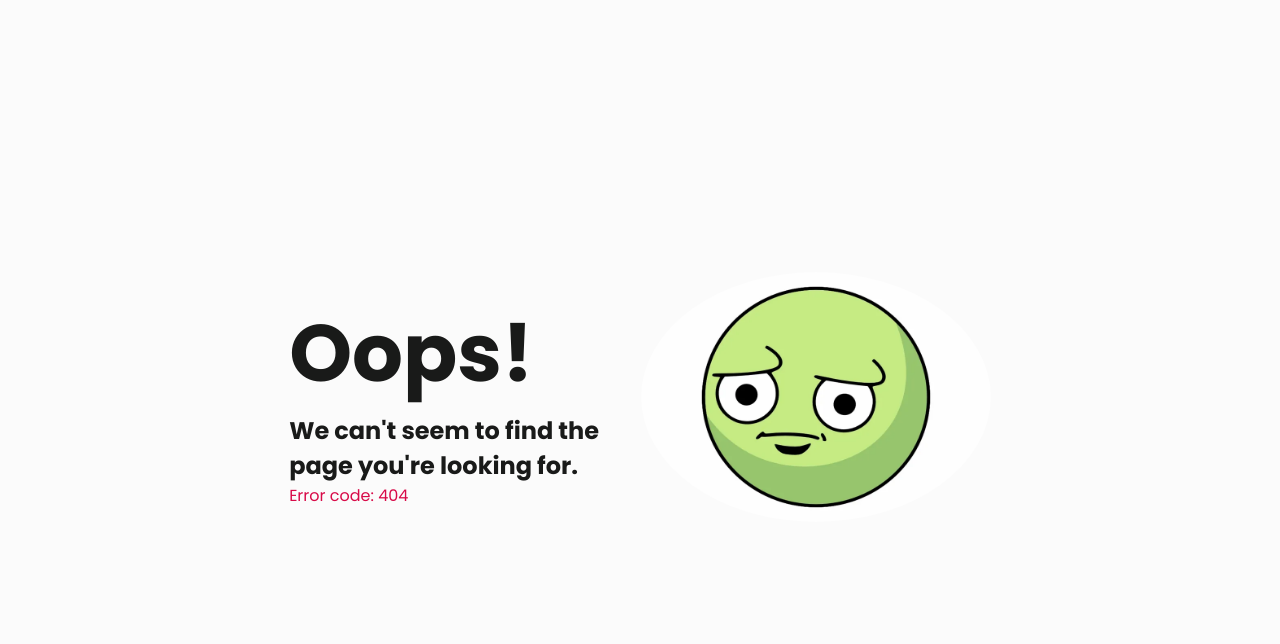
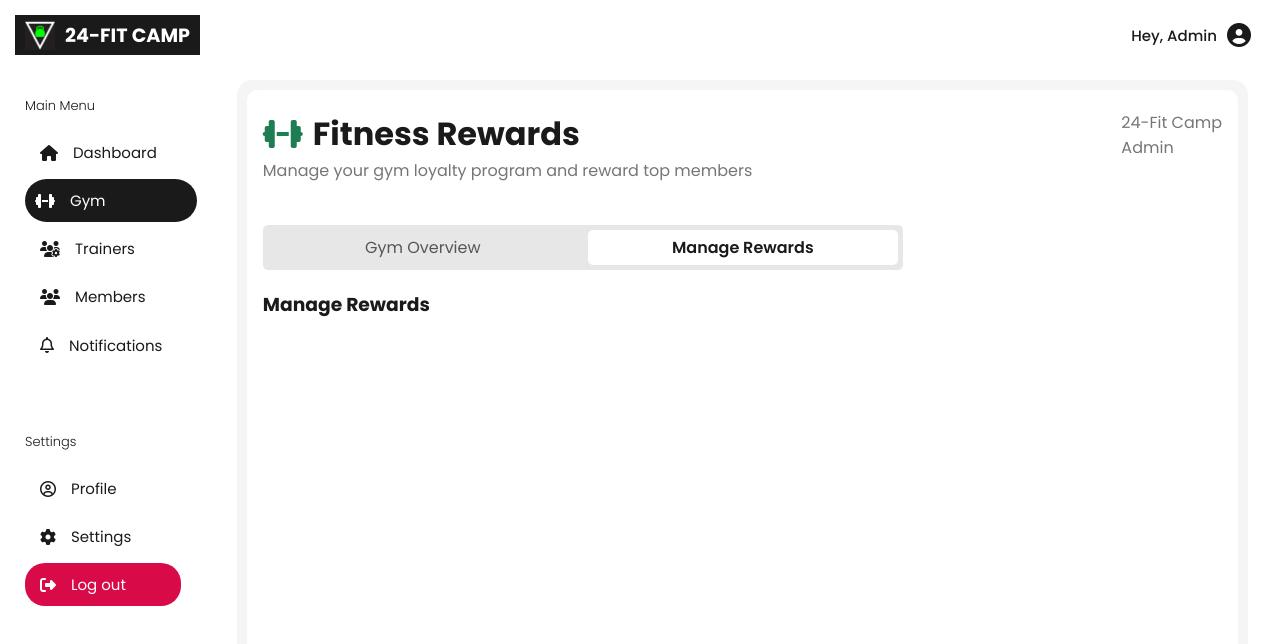
Before and after one commit to namron16/24-fit-camp, a React (Vite) app: page /admin/gym-management/rewards in a window 1280 px wide. Before the commit this address had no page. Shown: the top 644 px of the page. Built offline with nearby package versions, Linux system fonts and the light colour scheme.

Commit message:
added gym header and fixed layout container

```diff
--- a/src/App.jsx
+++ b/src/App.jsx
@@ -32,6 +32,12 @@ import Layout from "./components/Admin/Layout";
 //admin
 const Dashboard = lazy(() => import("./pages/Admin/Dashboard"));
 const Gym = lazy(() => import("./pages/Admin/Gym"));
+const GymOverview = lazy(() =>
+  import("./components/Admin/GymComponent/GymOverview")
+);
+const GymRewards = lazy(() =>
+  import("./components/Admin/GymComponent/GymRewards")
+);
 const Trainers = lazy(() => import("./pages/Admin/Trainers"));
 const TrainerDetails = lazy(() => import("./pages/Admin/TrainerDetails"));
 const Members = lazy(() => import("./pages/Admin/Members"));
@@ -114,7 +120,46 @@ const App = () => {
                 )}
               </QueryErrorResetBoundary>
             }
-          />
+          >
+            <Route
+              index
+              element={
+                <QueryErrorResetBoundary>
+                  {({ reset }) => (
+                    <ErrorBoundary
+                      onReset={reset}
+                      fallbackRender={({ resetErrorBoundary }) => (
+                        <Error resetErrorBoundary={resetErrorBoundary} />
+                      )}
+                    >
+                      <Suspense fallback={<Loading />}>
+                        <GymOverview />
+                      </Suspense>
+                    </ErrorBoundary>
+                  )}
+                </QueryErrorResetBoundary>
+              }
+            />
+            <Route
+              path="rewards"
+              element={
+                <QueryErrorResetBoundary>
+                  {({ reset }) => (
+                    <ErrorBoundary
+                      onReset={reset}
+                      fallbackRender={({ resetErrorBoundary }) => (
+                        <Error resetErrorBoundary={resetErrorBoundary} />
+                      )}
+                    >
+                      <Suspense fallback={<Loading />}>
+                        <GymRewards />
+                      </Suspense>
+                    </ErrorBoundary>
+                  )}
+                </QueryErrorResetBoundary>
+              }
+            />
+          </Route>
           <Route path="trainers">
             <Route
               index
--- /dev/null
+++ b/src/components/Admin/GymComponent/GymHeader.jsx
@@ -0,0 +1,40 @@
+import React from "react";
+import "./gymHeader.css";
+import { NavLink } from "react-router-dom";
+
+const GymHeader = () => {
+  return (
+    <div className="gym-header">
+      <div className="gym-introduction">
+        <div className="first-section">
+          <div className="gym-title">
+            <i className="fa-solid fa-dumbbell"></i>
+            <span>Fitness Rewards</span>
+          </div>
+          <p>Manage your gym loyalty program and reward top members</p>
+        </div>
+        <div className="second-section">
+          <span>24-Fit Camp</span>
+          <span>Admin</span>
+        </div>
+      </div>
+      <div className="gym-navigation">
+        <NavLink
+          className={({ isActive }) => (isActive ? "active" : "inactive")}
+          to={"."}
+          end
+        >
+          Gym Overview
+        </NavLink>
+        <NavLink
+          className={({ isActive }) => (isActive ? "active" : "inactive")}
+          to={"rewards"}
+        >
+          Manage Rewards
+        </NavLink>
+      </div>
+    </div>
+  );
+};
+
+export default GymHeader;
--- /dev/null
+++ b/src/components/Admin/GymComponent/GymOverview.jsx
@@ -0,0 +1,11 @@
+import React from 'react'
+
+const GymOverview = () => {
+  return (
+    <section>
+      <h1>Gym Overview</h1>
+    </section>
+  )
+}
+
+export default GymOverview
--- /dev/null
+++ b/src/components/Admin/GymComponent/GymRewards.jsx
@@ -0,0 +1,11 @@
+import React from 'react'
+
+const GymRewards = () => {
+  return (
+    <section>
+      <h1>Manage Rewards</h1>
+    </section>
+  )
+}
+
+export default GymRewards
--- /dev/null
+++ b/src/components/Admin/GymComponent/gymHeader.css
@@ -0,0 +1,87 @@
+@import url('../../../main.css');
+
+
+.gym-header {
+    display: flex;
+    flex-direction: column;
+    padding: 10px 1rem;
+    gap: 2rem;
+}
+
+.gym-introduction {
+    display: flex;
+    justify-content: space-between;
+
+}
+
+.gym-navigation {
+    display: flex;
+    gap: 10px;
+    width: fit-content;
+    background-color: #c7c7c76c;
+    padding: 5px;
+    border-radius: 5px;
+}
+
+.gym-navigation a {
+    text-decoration: none;
+    color: var(--dark-bg-);
+    text-align: center;
+    width: 300px;
+    font-family: inherit;
+    padding: 5px;
+    border: none;
+    border-radius: 5px;
+    cursor: pointer;
+}
+
+.active {
+    background-color: var(--light-bg);
+    color: var(--dark-bg-);
+    font-weight: 600;
+}
+
+.inactive{
+    background-color: transparent;
+    opacity: 0.7;
+}
+
+
+.first-section {
+    display: flex;
+    flex-direction: column;
+    padding: 10px 0px;
+}
+
+.first-section p {
+    opacity: 0.6;
+    font-weight: 400;
+}
+
+.gym-title {
+    display: flex;
+    gap: 10px;
+    align-items: center
+}
+
+.gym-title i {
+    color: var(--text-green);
+    font-size: 2rem;
+}
+
+.gym-title span {
+    color: var(--dark-bg-);
+    font-weight: 700;
+    font-size: 2rem;
+}
+
+.second-section {
+    display: flex;
+    flex-direction: column;
+    padding: 10px 0px;
+}
+
+.second-section span {
+    opacity: 0.6;
+    font-weight: 400;
+}
--- a/src/components/Admin/layout.css
+++ b/src/components/Admin/layout.css
@@ -27,7 +27,7 @@
     width: 90%;
     /* height: 100%; */
     height: 80vh;
-    padding: 1rem;
+    padding: 10px;
     background-color: rgba(238, 236, 236, 0.5);
     border-radius: 15px;
     margin-right: 2rem;
--- a/src/components/Admin/statistics.css
+++ b/src/components/Admin/statistics.css
@@ -6,8 +6,6 @@
     width: 100%;
     height: 100%;
     border-radius: 10px;
-    margin: -10px;
-    background-color: rgb(238, 236, 236);
 }
 
 .stats-container {
--- a/src/pages/Admin/Gym.jsx
+++ b/src/pages/Admin/Gym.jsx
@@ -1,5 +1,7 @@
 import React from "react";
+import { Outlet } from "react-router-dom";
 import PostModal from "../../components/Admin/GymComponent/PostModal";
+import GymHeader from "../../components/Admin/GymComponent/GymHeader";
 import Loading from "../../components/Loading/Loading";
 import usePageTransition from "../../utils/usePageTransition";
 import "./gym.css";
@@ -11,7 +13,10 @@ const Gym = () => {
 
   return (
     <section className="gym">
-      <h1>Gym Page</h1>
+      <GymHeader />
+      <div className="gym-container">
+        <Outlet />
+      </div>
     </section>
   );
 };
--- a/src/pages/Admin/gym.css
+++ b/src/pages/Admin/gym.css
@@ -5,204 +5,14 @@
     position: relative;
     height: 100%;
     width: 100%;
+    background-color: var(--light-bg);
+    border-radius: 10px;
+    overflow: hidden;
 }
 
-.gym-container {
-    height: 100%;
+.gym-container{
+    padding: 10px 1rem;
+    height: 100vh;
     overflow-y: scroll;
+    overflow-x: hidden;
 }
-
-.gym-overlay {
-    position: relative;
-    width: 100%;
-    height: 30%;
-    background-color: var(--text-green);
-    border-radius: 10px;
-}
-
-.gym-overlay img {
-    width: 150px;
-    height: 150px;
-    position: absolute;
-    top: 50px;
-    left: 20px;
-    border-radius: 50%;
-    border: 5px solid #f5f5f5;
-}
-
-
-.posts {
-    position: relative;
-    width: 100%;
-    height: 100%;
-    margin-top: 1rem;
-}
-
-
-.post-title {
-    font-weight: 500;
-    border-bottom: 2px solid var(--text-green);
-}
-
-
-
-.new-post {
-    padding: 10px;
-    margin: 5px 0;
-    border-radius: 10px;
-    display: flex;
-    align-items: center;
-    gap: 10px;
-    justify-content: end;
-}
-
-
-.post__btn {
-    display: flex;
-    gap: 10px;
-    align-items: center;
-    margin: 10px 0;
-    padding: 10px;
-    font-size: 1rem;
-    font-family: inherit;
-    cursor: pointer;
-    border: none;
-    background-color: var(--text-green);
-    color: var(--light-bg);
-    border-radius: 20px;
-}
-
-.post__btn i {
-    font-size: 1.5rem;
-}
-
-.post-items__container {
-    display: flex;
-    flex-direction: column;
-    background-color: #fff;
-    padding: 10px;
-    margin: 10px 0;
-    border-radius: 10px;
-}
-
-.post-items-detail {
-    display: flex;
-    justify-content: space-between;
-    align-items: center;
-}
-
-.post-detail {
-    gap: 10px;
-    display: flex;
-    align-items: center;
-}
-
-.post-details {
-    display: flex;
-    flex-direction: column;
-    font-size: 13px;
-    opacity: 0.8;
-}
-
-.post-menu {
-    position: relative;
-}
-
-.post-menu button {
-    background-color: transparent;
-    border: none;
-    cursor: pointer;
-    margin: 0 5px;
-    padding: 10px;
-    border-radius: 50%;
-    width: 30px;
-    height: 30px;
-    display: flex;
-    align-items: center;
-    justify-content: center;
-}
-
-.post-menu button:hover {
-    background-color: var(--light-gray);
-}
-
-.post-date {
-    font-size: 12px;
-    opacity: 0.6;
-}
-
-
-
-.post-items-detail img {
-    border-radius: 50%;
-    width: 30px;
-    height: 30px;
-}
-
-.post-items-detail span {
-    font-size: 15px;
-    font-weight: 400;
-}
-
-.post-items {
-    margin-top: 1rem;
-}
-
-.post-items span {
-    font-size: 25px;
-}
-
-
-@media (max-width: 800px) {
-
-    .gym-overlay img {
-        width: 120px;
-        height: 120px;
-        position: absolute;
-        top: 100px;
-        left: 30px;
-    }
-
-    .posts {
-
-        margin-top: 0px;
-    }
-
-    .new-post {
-        padding: 8px;
-        margin: 5px 0;
-        border-radius: 10px;
-        display: flex;
-        align-items: center;
-        gap: 10px;
-        justify-content: end;
-    }
-
-
-    .post__btn {
-        gap: 5px;
-        padding: 8px 10px;
-        font-size: 13px;
-
-    }
-
-    .post__btn i {
-        font-size: 13px;
-    }
-
-    .post-items-detail img {
-        width: 25px;
-        height: 25px;
-    }
-
-    .post-items-detail span {
-        font-size: 13px;
-        font-weight: 400;
-    }
-
-    .post-items span {
-        font-size: 20px;
-    }
-
-
-}
```
Also changed, not shown: db.json (line endings or trailing spaces).
